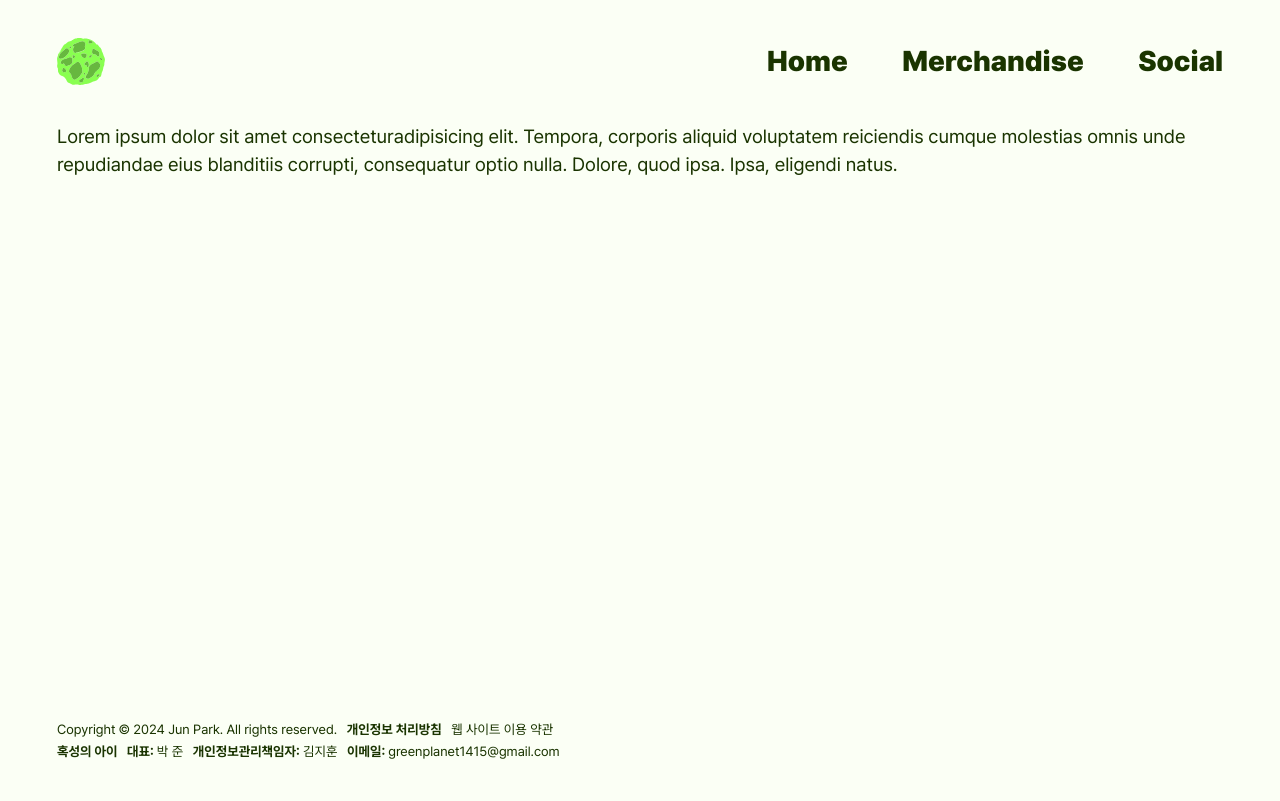
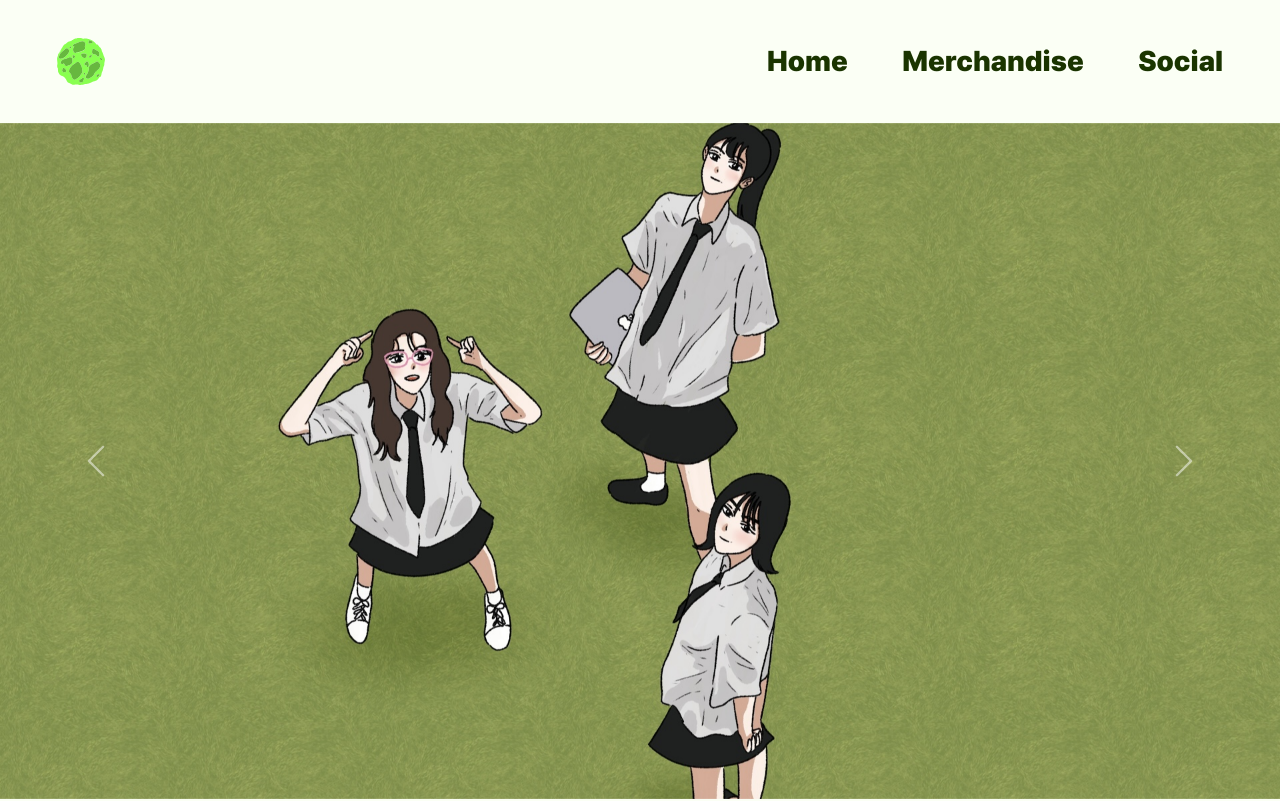
Before and after one commit to jihun-io/grnplnt, a Next.js app: page / in a window 1280 px wide. Shown: the top 801 px of the page. Built offline with nearby package versions, Linux system fonts and the light colour scheme; a web font is replaced by a local one.

Commit message:
히어로 캐러셀 추가

```diff
--- a/src/app/page.js
+++ b/src/app/page.js
@@ -1,14 +1,15 @@
 import Image from "next/image";
+import HeroCarousel from "../components/hero-carousel";
 
 export default function Home() {
   return (
-    <main className="px-6 md:px-8 lg:px-10 xl:px-12">
-      <p>
-        Lorem ipsum dolor sit amet consecteturadipisicing elit. Tempora,
-        corporis aliquid voluptatem reiciendis cumque molestias omnis unde
-        repudiandae eius blanditiis corrupti, consequatur optio nulla. Dolore,
-        quod ipsa. Ipsa, eligendi natus.
-      </p>
+    <main className="w-[100vw]">
+      <section className="hero">
+        <HeroCarousel />
+      </section>
+      <section className="synopsis"></section>
+      <section className="character"></section>
+      <section className="more"></section>
     </main>
   );
 }
--- /dev/null
+++ b/src/components/hero-carousel.js
@@ -0,0 +1,70 @@
+"use client";
+import React, { useRef, useEffect, useState } from "react";
+import Image from "next/image";
+import Carousel from "react-bootstrap/Carousel";
+
+import "/src/styles/custom-bootstrap.scss";
+
+const HeroCarousel = () => {
+  return (
+    <Carousel
+      className="bootstrap-scope"
+      indicators={false}
+      touch={true}
+      interval={10000}
+    >
+      <Carousel.Item className="h-[calc(100vh-4rem-2.5rem)]">
+        <Image
+          src="/images/hero-image1.jpg"
+          width={1920}
+          height={1080}
+          loading="lazy"
+          alt="허쉬, 포니, 젤리가 풀밭에 서서 위를 향해 바라보고 있다."
+          className="h-[calc(100vh-4rem-2.5rem)] object-cover"
+        />
+      </Carousel.Item>
+      <Carousel.Item className="h-[calc(100vh-4rem-2.5rem)]">
+        <Image
+          src="/images/hero-image2.jpg"
+          width={1920}
+          height={1080}
+          loading="lazy"
+          alt="허쉬와 젤리가 해안 도로를 걸어가고 있다."
+          className="h-[calc(100vh-4rem-2.5rem)] object-cover"
+        />
+      </Carousel.Item>
+      <Carousel.Item className="h-[calc(100vh-4rem-2.5rem)]">
+        <Image
+          src="/images/hero-image3.jpg"
+          width={1920}
+          height={1080}
+          loading="lazy"
+          alt="젤리, 허쉬, 포니가 횡단보도를 나란히 걸어가고 있다."
+          className="h-[calc(100vh-4rem-2.5rem)] object-cover"
+        />
+      </Carousel.Item>
+      <Carousel.Item className="h-[calc(100vh-4rem-2.5rem)]">
+        <Image
+          src="/images/hero-image4.jpg"
+          width={1920}
+          height={1080}
+          loading="lazy"
+          alt="은하를 배경으로 젤리가 서서 위를 바라보고 있다."
+          className="h-[calc(100vh-4rem-2.5rem)] object-cover"
+        />
+      </Carousel.Item>
+      <Carousel.Item className="h-[calc(100vh-4rem-2.5rem)]">
+        <Image
+          src="/images/hero-image5.jpg"
+          width={1920}
+          height={1080}
+          loading="lazy"
+          alt="푸른 하늘을 배경으로 포니, 젤리, 허쉬가 서 있다."
+          className="h-[calc(100vh-4rem-2.5rem)] object-cover"
+        />
+      </Carousel.Item>
+    </Carousel>
+  );
+};
+
+export default HeroCarousel;
```
